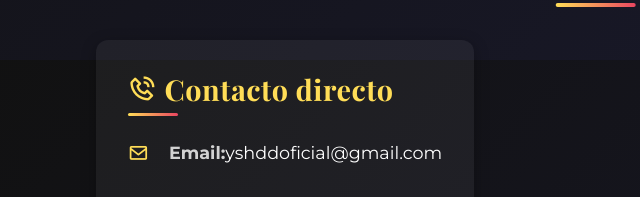
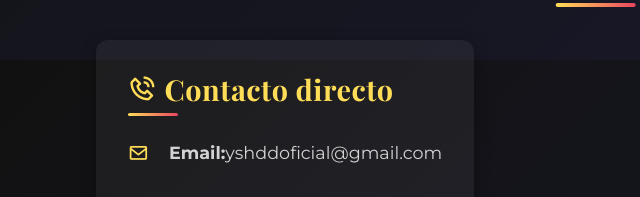
Before and after one commit to YSHDD-OFICIAL/YSHDDOFICIAL, a plain HTML site: page index.html in a window 1280 px wide. Shown: the part 3140-3337 px from the top of the page, 44-684 px from the left. Drawn offline with nearby package versions, Linux system fonts and the light colour scheme; a web font is replaced by a local one.

Commit message:
Update index.html

```diff
--- a/index.html
+++ b/index.html
@@ -273,7 +273,7 @@
                     <div class="contact-info scroll-reveal">
                         <h3><i class='bx bx-phone-call'></i> Contacto directo</h3>
                         <div class="contact-details">
-                            <p><i class='bx bx-envelope'></i> <strong>Email:</strong> <a href="mailto:yshddoficial@gmail.com"> yshddoficial@gmail.com </a></p>
+                            <p><i class='bx bx-envelope'></i> <strong>Email: </strong>yshddoficial@gmail.com</p>
                             <p style="display: none;"><i class='bx bxl-whatsapp'></i> <strong>WhatsApp:</strong> <a href="https://wa.me/571234567890">+57 123 456 7890</a></p>
                             <p style="display: none;"><i class='bx bx-briefcase'></i> <strong>Manager:</strong> <a href="mailto:manager@yshdd.com">manager@yshdd.com</a></p>
                             <p style="display: none;"><i class='bx bx-calendar-event'></i> <strong>Booking:</strong> <a href="mailto:booking@yshdd.com">booking@yshdd.com</a></p>
```
